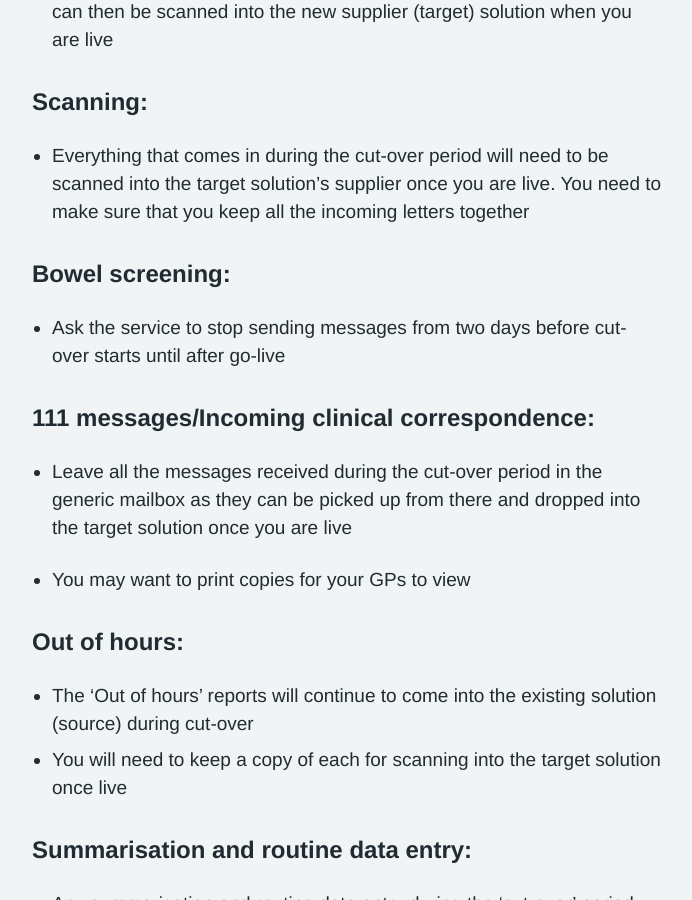
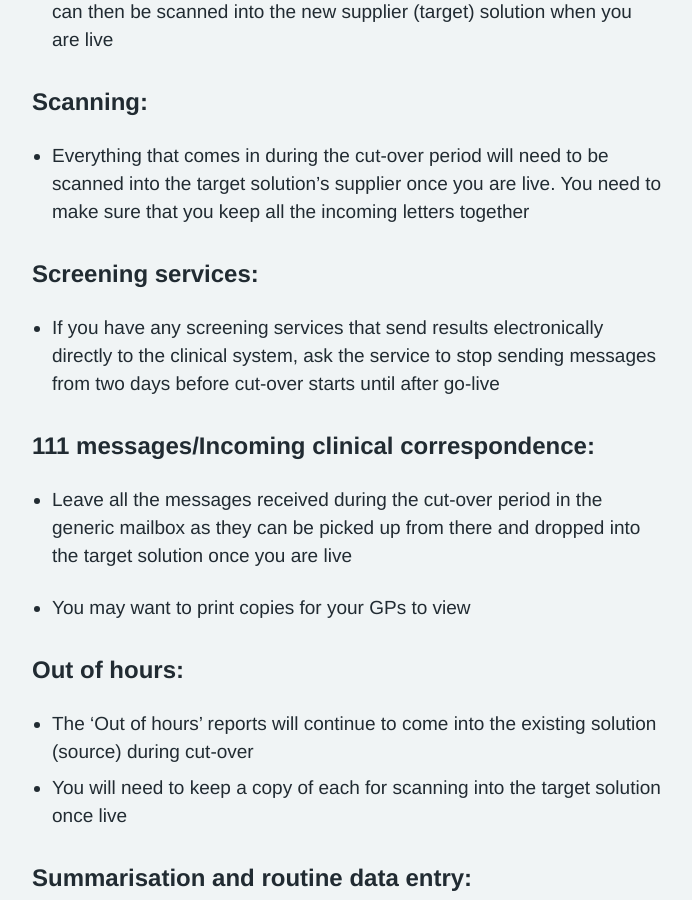
Before and after one commit to nhsconnect/prm-practice-migration, a Jekyll site: the page built from guide/05-planning-for-cut-over.md, in a window 1280 px wide and 900 px high, scrolled down 4905 px. Shown: the whole window, without its empty margins (128-820 px from the left). Built offline with Jekyll 4.4.1, drawn with Linux system fonts in a browser that asks for light colours; some web fonts are replaced.

Commit message:
Update 05-planning-for-cut-over.md

```diff
--- a/guide/05-planning-for-cut-over.md
+++ b/guide/05-planning-for-cut-over.md
@@ -134,10 +134,10 @@ The objective is to decide what processes to follow during cut-over to ensure th
 * Everything that comes in during the cut-over period will need to be scanned into the target solution’s supplier once you are live. You need to make sure that you keep all the incoming letters together
 
 
-### Bowel screening:
+### Screening services:
 
-* Ask the service to stop sending messages from two days before cut-over starts until after go-live
-<!-- [GAP] need to clarify information on diabetic retinopathy screening -->
+* If you have any screening services that send results electronically directly to the clinical system, ask the service to stop sending messages from two days before cut-over starts until after go-live
+<!-- [UPLIFT] this section was made more generic so that it could include breast screening, diabetic retinopathy etc -->
 
 ### 111 messages/Incoming clinical correspondence:  {#one-one-one-messages}
 
```
